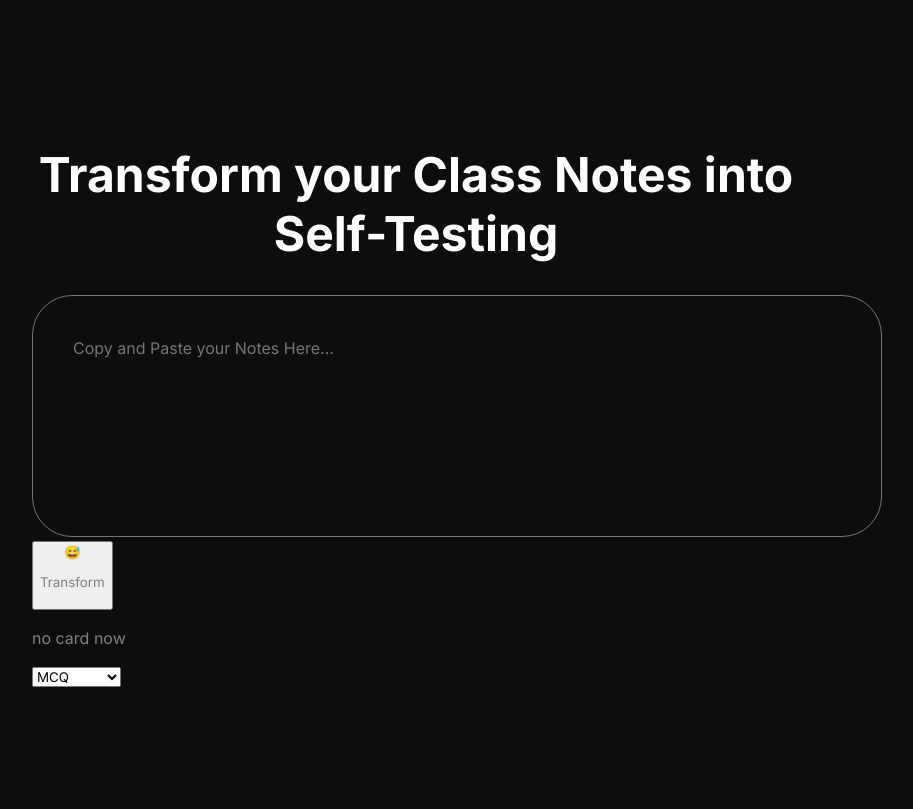
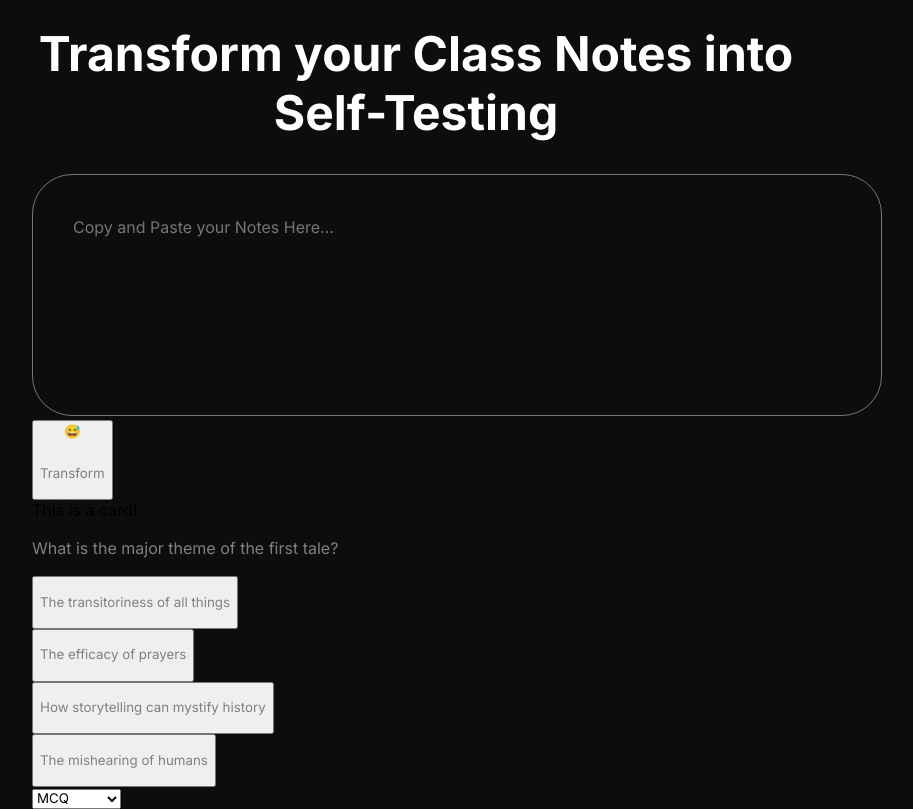
Before and after one commit to AcceptedSugar/zotcards, a Next.js app in the folder client/: page / in a window 1280 px wide. Shown: the whole page, without its empty margins (224-1137 px from the left). Built offline with nearby package versions, Linux system fonts and the light colour scheme.

Commit message:
more card component stuff

```diff
--- a/client/app/page.js
+++ b/client/app/page.js
@@ -4,84 +4,79 @@ import styles from './page.module.css'
 import { useState, useEffect, useRef } from 'react'
 import next from 'next';
 
-function Card( {questions, currentQuestion } ) {
-  const currentQuestionNumber = useRef(0)
+function AnswerChoice( { currentQuestionNumber, currentQuestion, answerChoice, questions, setCurrentQuestion } ) {
 
-  // currentQuestion state starts at
-  // when user selects the right answer, the answer choice box will light green
-  // and the currentQuestion state will be
+  function getNextQuestion(e) { // called when the card is clicked
+    e.preventDefault();
+    currentQuestionNumber.current += 1
 
-  function getNextQuestion() { // called when the card is clicked
-    currentQuestionNumber.current += 1
-    questionKeys = Object.keys(questions)
-
-    const nextQuestionNumber = (currentQuestionNumber.current) % (questionKeys.length - 1)
-    const currentQuestionData = questions[questionKeys[nextQuestionNumber]]
-    setCurrentQuestion(currentQuestionData)
-
-    // setCurrentQuestionNumber(prevQuestionNumber => prevQuestionNumber + 1)
+    const nextQuestionNumber = (currentQuestionNumber.current) % (questions.length - 1)
+    console.log(nextQuestionNumber)
+    setCurrentQuestion(questions[nextQuestionNumber])
   }
 
+  return (
+    <div> <button onClick={getNextQuestion}> <p> {currentQuestion.choices[answerChoice]} </p></button> </div>
+  )
 
-    // questionKeys.current = Object.keys(flashcard_questions) // list of the question keys, ['q1', 'q2', 'q3] etc..
-    // setQuestions(flashcard_questions)
+}
 
-
-  // useEffect(() => { // get_gpt_flashcards runs whenever the button on the client is pressed
-  //   get_gpt_flashcards()
-
-  // }, [])
+function Card( {questions, currentQuestion, setCurrentQuestion } ) {
+  const currentQuestionNumber = useRef(0)
 
   return (
     <div>
         This is a card!
         <div>
-          {currentQuestion.question}
+          <p> {currentQuestion.question} </p>
         </div>
         <div>
-          {currentQuestion.choices['A']}
-          {currentQuestion.choices['B']}
-          {currentQuestion.choices['C']}
-          {currentQuestion.choices['D']}
+          <AnswerChoice currentQuestionNumber={currentQuestionNumber} currentQuestion={currentQuestion} answerChoice={"A"} questions={questions} setCurrentQuestion={setCurrentQuestion}/>
+          <AnswerChoice currentQuestionNumber={currentQuestionNumber} currentQuestion={currentQuestion} answerChoice={"B"} questions={questions} setCurrentQuestion={setCurrentQuestion}/>
+          <AnswerChoice currentQuestionNumber={currentQuestionNumber} currentQuestion={currentQuestion} answerChoice={"C"} questions={questions} setCurrentQuestion={setCurrentQuestion}/>
+          <AnswerChoice currentQuestionNumber={currentQuestionNumber} currentQuestion={currentQuestion} answerChoice={"D"} questions={questions} setCurrentQuestion={setCurrentQuestion}/>
         </div>
-        <button onClick={getNextQuestion}> Next Question </button>
     </div>
   )
 }
 
 export default function Home() {
-  const [questions, setQuestions] = useState()
-  const [currentQuestion, setCurrentQuestion] = useState()
+  const [questions, setQuestions] = useState([{'question': 'What is the major theme of the first tale?', 'choices': {'A': 'The transitoriness of all things', 'B': 'The efficacy of prayers', 'C': 'How storytelling can mystify history', 'D': 'The mishearing of humans'}, 'correct': 'C'}, {'question': 'Which character in the first tale is compared to the Grinch?', 'choices': {'A': 'Ciappelletto', 'B': 'Cepparello', 'C': 'The priest', 'D': 'The usurers'}, 'correct': 'A'}, {'question': 'What is one of the vices of Ciappelletto?', 'choices': {'A': 'Churchgoing', 'B': 'Blasphemy', 'C': 'Sobriety', 'D': 'Honesty'}, 'correct': 'B'}, {'question': 'Where does Ciappelletto live?', 'choices': {'A': 'Florence', 'B': 'Rome', 'C': 'Paris', 'D': 'Venice'}, 'correct': 'C'}, {'question': 'What happens to Ciappelletto after he falls ill?', 'choices': {'A': 'He becomes a popular saint', 'B': 'He becomes a usurer', 'C': 'He becomes a priest', 'D': 'He becomes a storyteller'}, 'correct': 'A'}])
+  const [currentQuestion, setCurrentQuestion] = useState(() => { return questions[0] } )
   const [notes, setNotes] = useState()
   const [questionType, setQuestionType] = useState("MCQ")
 
-  // function getNextQuestion() {
-  //   currentQuestionNumber.current += 1
-  //   questionKeys = Object.keys(questions)
+  const request_body = {
+    'notes': notes,
+    'question_type': questionType
+  }
 
-  //   const nextQuestionNumber = (currentQuestionNumber.current) % (questionKeys.length - 1)
-  //   const currentQuestionData = questions[questionKeys[nextQuestionNumber]]
-  //   setCurrentQuestion(currentQuestionData)
-
-  //   // setCurrentQuestionNumber(prevQuestionNumber => prevQuestionNumber + 1)
-  // }
-
-  async function get_gpt_flashcards() {
+  async function get_gpt_flashcards(e) {
+    e.preventDefault()
     console.log('getting flash cards')
     const url = 'https://awwang3.pythonanywhere.com/api/get-question'
-    const request_body = {
-      'notes': notes,
-      'question_type': questionType
-    }
+    // fetch(url, {
+    //   method: "POST",
+    //   body: JSON.stringify(request_body)
+    // })
+    //     .then(response => response.json())
+    //     .then(data => {
+    //       console.log(data);
+    //       setQuestions(data);
+    //       setCurrentQuestion(data['q1'])
+    //     })
+    //     .catch(error => {
+    //       console.error('Error:', error);
+    //     });
 
-    const flashcard_questions = await fetch(url, {
-      method: "POST",
-      body: JSON.stringify(request_body)
-    })
-    console.log(flashcard_questions)
+    // const flashcard_questions = await fetch(url, {
+    //   method: "POST",
+    //   body: JSON.stringify(request_body)
+    // })
+    // console.log(flashcard_questions)
 
-    setQuestions(flashcard_questions)
-    setCurrentQuestion(flashcard_questions['q1'])
+    // setQuestions(flashcard_questions)
+    // setCurrentQuestion(flashcard_questions['q1'])
   }
 
   function handleNoteUpdate(e) {
@@ -100,13 +95,13 @@ export default function Home() {
             <h1>Transform your Class Notes into Self-Testing </h1>
               <form action="#">
               <textarea onChange={handleNoteUpdate} className ={styles.generate} rows="4" cols="50" placeholder='Copy and Paste your Notes Here...'></textarea>
-                <button onClick={get_gpt_flashcards} className='icon-button'>
+                <button onClick={get_gpt_flashcards} className={styles["icon-button"]}>
                   <div className="icon">😅</div>
                   <p>Transform</p>
 
                 </button>
                 {
-                    questions && currentQuestion ? <Card questions={questions} currentQuestion={currentQuestion}/> : <p> no card now</p>
+                    questions && currentQuestion ? <Card questions={questions} currentQuestion={currentQuestion} setCurrentQuestion={setCurrentQuestion}/> : <p> no card now</p>
                 }
                 <select value={questionType} onChange={handleQuestionTypeUpdate}>
                   <option value="MCQ"> MCQ </option>
```
